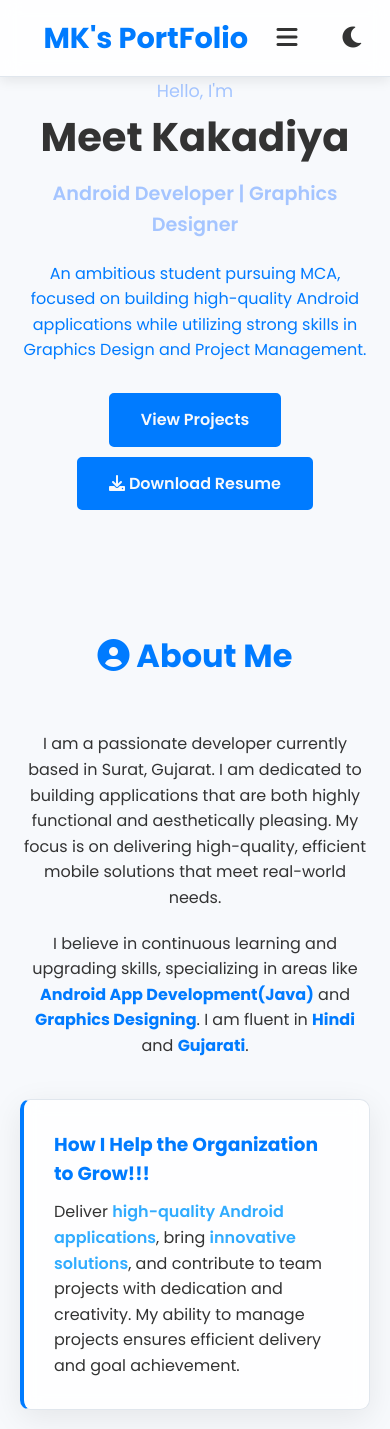
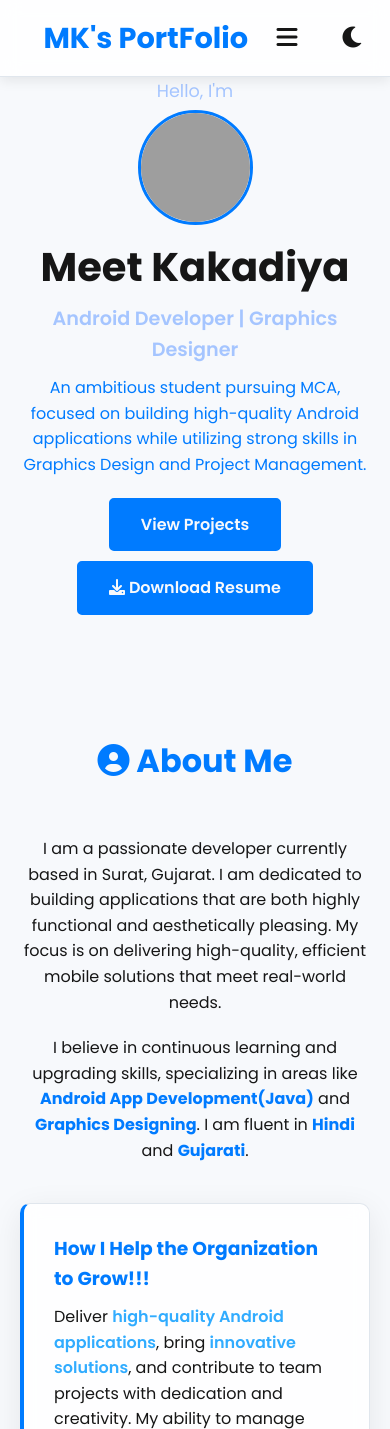
Before and after one commit to meetk1803/MK-s-Portfolio, a PHP site: page / in a window 390 px wide. Shown: the top 1429 px of the page. Run offline with PHP 8.4, Linux system fonts and the light colour scheme; grey boxes are pictures that could not be loaded.

Commit message:
Add files via upload

```diff
--- a/index.html
+++ b/index.html
@@ -35,6 +35,7 @@
     <section id="hero" class="hero">
         <div class="container hero-content">
             <p class="role-tag">Hello, I'm</p>
+            <img src="assets\images\Final Edited BG.png" alt="Meet Kakadiya" class="profile-pic">
             <h1>Meet Kakadiya</h1>
             <h3>Android Developer | Graphics Designer</h3>
             <p class="tagline">
@@ -181,6 +182,7 @@
 
                 <div class="project-card">
                     <div class="project-content">
+                        <img src="assets/images/cookerya.png" alt="Cookerya App" class="app-icon">
                         <h3>Cookerya - Offline Recipe Management App</h3>
                         <p>
                             Cookerya is an offline-first Android app that helps users manage, plan, and organize recipes on their device.
@@ -194,6 +196,7 @@
 
                 <div class="project-card">
                     <div class="project-content">
+                        <img src="assets/images/tathastu.png" alt="Tathastu App" class="app-icon">
                         <h3>TATHASTU - The Donation App</h3>
                         <p>
                             TATHASTU is a donation management Android application designed to connect Donors, NGOs, and Needy individuals.
@@ -207,6 +210,7 @@
 
                 <div class="project-card">
                     <div class="project-content">
+                        <img src="assets/images/Loan EMI.png" alt="Loan EMI App" class="app-icon">
                         <h3>Loan EMI Calculator</h3>
                         <p>
                             A native Android app (Java) that bundles a set of local, client-side financial calculators and supporting screens.
@@ -219,6 +223,7 @@
 
                 <div class="project-card">
                     <div class="project-content">
+                        <img src="assets/images/EMI Calc.png" alt="EMI Calc App" class="app-icon">
                         <h3>EMI Calculator — Financial Tools Android App</h3>
                         <p>
                             A compact Android application (Java) that bundles several financial calculators and related utilities.
@@ -232,6 +237,7 @@
 
                 <div class="project-card">
                     <div class="project-content">
+                        <img src="assets/images/Age Calc.png" alt="Age Calc App" class="app-icon">
                         <h3>DatePicker — Age Calculator</h3>
                         <p>
                             A simple Android app (Java) that demonstrates date picking and age calculation.
--- a/style.css
+++ b/style.css
@@ -4,7 +4,7 @@
     :root {
         /* Light Mode Colors */
         --background-color: #f7f9fc;
-        --text-color: #333;
+        --text-color: #161616;
         --primary-color: #007bff; /* Android Blue */
         --secondary-color: #6c757d;
         --card-background: rgba(255, 255, 255, 0.85); /* Semi-transparent for Glassmorphism */
@@ -20,7 +20,7 @@
     /* Dark Mode Colors */
     .dark-mode {
         --background-color: #1e1e2f;
-        --text-color: #e0e0e0;
+        --text-color: #f1efef;
         --primary-color: #3f9bff; /* Lighter Blue for contrast */
         --secondary-color: #8cb5f3;
         --background-color-bg: #4990dd;
@@ -173,25 +173,27 @@
 
     .hero-content h1 {
         font-size: 4.5em;
-        margin-bottom: 10px;
+        margin-top: -20px;
+        margin-bottom: -20px;
         font-weight: 700;
     }
 
     .hero-content h3 {
         font-size: 2em;
         color: #a5c5ff;
-        margin-bottom: 20px;
+        margin-bottom: 10px;
         font-weight: 600;
     }
 
     .hero-content .tagline {
         font-size: 1.2em;
         color: var(--in-text-dark-highlight);
-        max-width: 600px;
-        margin: 0 auto 30px;
+        max-width: 900px;
+        margin: 0 auto 20px;
     }
     .hero-content .role-tag {
         font-size: 1.1em;
+        margin-bottom: 5px;
         color: #a5c5ff;;
     }
 
@@ -518,6 +520,8 @@
         /* Original overrides that need to stay or be adjusted */
         .hero-content h1 {
             font-size: 3.5em;
+            margin-top: 2px;
+            margin-bottom: 5px;
         }
         .hero-content h3 {
             font-size: 1.5em;
@@ -570,3 +574,96 @@
             padding: 60px 0;
         }
     }
+
+    /* Profile Image */
+.profile-container {
+    text-align: center;
+    margin-top: 2rem;
+}
+
+.profile-pic {
+    width: 200px;
+    height: 200px;
+    border-radius: 50%;
+    object-fit: cover;
+    border: 4px solid var(--primary-color);
+    box-shadow: var(--shadow);
+    transition: transform 0.3s ease;
+}
+
+.profile-pic:hover {
+    transform: scale(1.06);
+}
+
+/* App Icons */
+.app-icon {
+    width: 90px;
+    height: 90px;
+    border-radius: 22px;
+    object-fit: cover;
+    margin-bottom: 1rem;
+    border: 2px solid var(--primary-color);
+    box-shadow: var(--shadow);
+    transition: transform 0.3s ease;
+}
+
+.app-icon:hover {
+    transform: scale(1.05);
+}
+
+/* ============================= */
+/* RESPONSIVE ADJUSTMENTS */
+/* ============================= */
+
+/* Medium screens (Tablets) */
+@media (max-width: 1024px) {
+
+    .profile-pic {
+        width: 135px;
+        height: 135px;
+        border-width: 3px;
+    }
+
+    .app-icon {
+        width: 80px;
+        height: 80px;
+        border-radius: 18px;
+        border-width: 2px;
+    }
+}
+
+/* Mobile screens */
+@media (max-width: 600px) {
+
+    .profile-container {
+        margin-top: 1.5rem;
+    }
+
+    .profile-pic {
+        width: 115px;
+        height: 115px;
+        border-width: 3px;
+    }
+
+    .app-icon {
+        width: 70px;
+        height: 70px;
+        border-radius: 16px;
+        margin-bottom: 0.75rem;
+    }
+}
+
+/* Very small screens (extra safety) */
+@media (max-width: 380px) {
+
+    .profile-pic {
+        width: 100px;
+        height: 100px;
+    }
+
+    .app-icon {
+        width: 60px;
+        height: 60px;
+        border-radius: 14px;
+    }
+}
```
